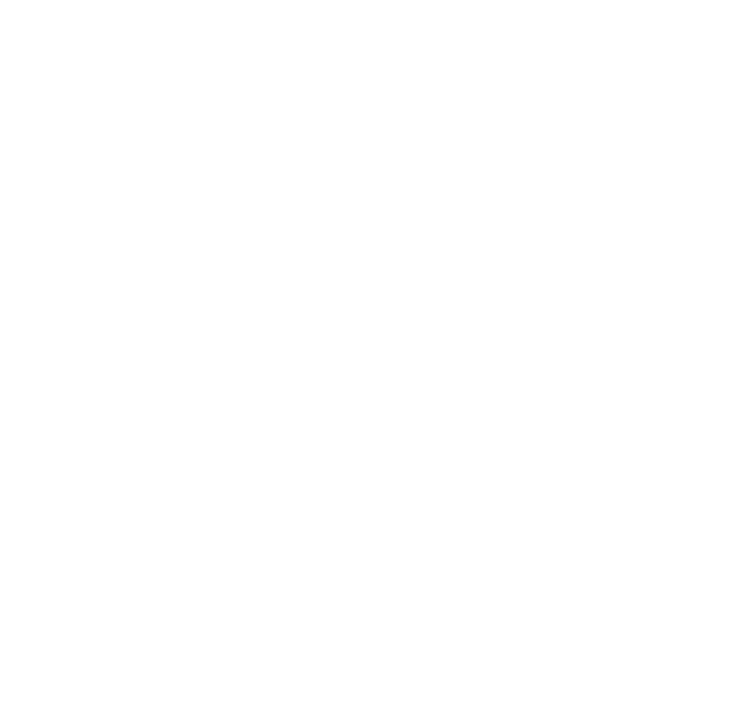
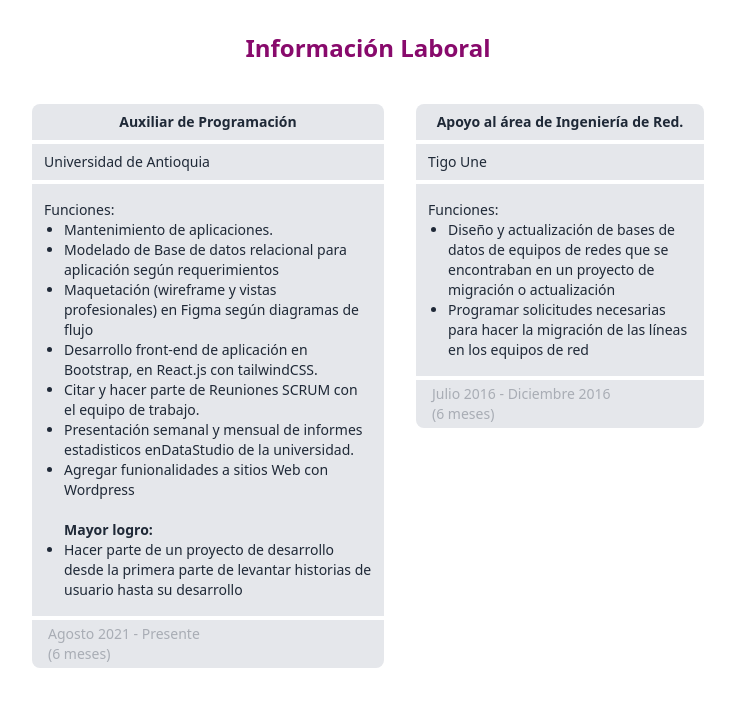
Before and after one commit to vanessatocasuche/cv-starter-2022-1, a React (Create React App) app: page /informacionlaboral in a window 1280 px wide. Before the commit this address had no page. Shown: the top 706 px of the page, without its empty margins (272-1007 px from the left). Built offline with nearby package versions, Linux system fonts and the light colour scheme.

Commit message:
Pagina de Info laboral e interses
La pagina de intereses cambia de nombre

```diff
--- a/src/App.jsx
+++ b/src/App.jsx
@@ -3,13 +3,17 @@
 import Index from 'pages/Index';
 import Informacionacademica from 'pages/Informacionacademica';
 import Sidebar from 'component/Sidebar';
+import Informacionlaboral from 'pages/Informacionlaboral';
+import Conocimientoseintereses from 'pages/Conocimientoseintereses';
 
 const App = () => (
   <BrowserRouter>
     <Routes>
+      <Route path='/sidebar' element={<Sidebar />} />
       <Route path='/informacionbasica' element={<Index />} />
       <Route path='/informacionacademica' element={<Informacionacademica />} />
-      <Route path='/sidebar' element={<Sidebar />} />
+      <Route path='/informacionlaboral' element={<Informacionlaboral />} />
+      <Route path='/conocimientoseintereses' element={<Conocimientoseintereses />} />
     </Routes>
   </BrowserRouter>
 );
--- /dev/null
+++ b/src/pages/Conocimientoseintereses.jsx
@@ -0,0 +1,37 @@
+import React from 'react';
+
+const Conocimientoseintereses = () => (
+  <main className='mt-8 mr-8 mb-8 ml-8'>
+    <h2 className='text-2xl text-center text-dark-violet font-bold mb-10'>
+      Conocimientos e Intereses
+    </h2>
+    <div className='flex flex-col text-gray-700 rounded-lg bg-gray-100 p-10 w-full mt-3'>
+      <span className='text-2xl font-semibold text-center mb-7'>
+        Conocimientos
+      </span>
+      <span className='text-lg font-light '>
+        <ul className='list-disc ml-5'>
+          <li>Arquitectura limpia y hexagonal.</li>
+          <li>API REST en Angular con Base de datos SQL utilizando Docker</li>
+          <li>Herramienta Travis para compilar y hacer pruebas de aplicaciones en tiempo real.</li>
+          <li>Testeo de aplicaciones a través de Sonarcloud</li>
+          <li>Aplicaciones en Angular, SpringBoot, React.js con TailwindCSS y Bootstrap</li>
+          <li>Diseño desde cero de Bases de Datos con modelo EntidadRelación.</li>
+          <li>Bases de datos SQL, MYSQL con docker</li>
+          <li>Conocimientos en patrones de diseño como SOLID, GRASP y GoF, y en anti patrones de diseño.</li>
+          <li>POO, en lenguaje Java (lib. javaFX) y C++, con patrones dediseño DAO.</li>
+          <li>Almacenamiento en Git, flujo con GitFlow.</li>
+          <li>Configuración y mantenimiento se servidor Apache.</li>
+          <li>Instalación y configuración de Firewall</li>
+          <li>Planeación y seguimiento de proyectos mediante la metodología SCRUM.</li>
+        </ul>
+      </span>
+      <span className='text-2xl font-semibold text-center mb-7'><br/>Intereses</span>
+      <span className='text-lg font-light '>Me encanta el aprendizaje continuo, es por ello que elegí ser Ingeniera de Sistemas en lo que me interesa el desarrollo de aplicaciones desde el lado de Back-end porque me supone a diario nuevos retos, desde el lado de front-end soy muy buena porque soy muy pulida en las entregas. El trabajo en equipo es mi fuerte ya que soy proactiva, me gusta compartir, enseñar y aprender de los demás.
+      </span>
+    </div>
+  </main>
+
+);
+
+export default Conocimientoseintereses;
--- a/src/pages/Informacionlaboral.jsx
+++ b/src/pages/Informacionlaboral.jsx
@@ -0,0 +1,56 @@
+import React from 'react';
+
+const Informacionlaboral = () => (
+  <main className='mt-8 mr-8 mb-8 ml-8'>
+    <h2 className='text-2xl text-center text-dark-violet font-bold mb-10'>Información Laboral</h2>
+    <div className='flex flex-wrap text-gray-800 justify-center'>
+      <div className='flex flex-col w-96 text-sm px-4 pb-6' >
+        <div className='mb-1 bg-gray-200 rounded-t-lg py-2 px-2 text-center font-bold a '>
+          <span>Auxiliar de Programación</span>
+        </div>
+        <div className='mb-1 bg-gray-200 py-2 px-3 '>
+          <span>Universidad de Antioquia</span>
+        </div>
+        <div className='mb-1 h-auto bg-gray-200 py-4 px-3 '>
+          <span>Funciones:</span>
+          <ul className='list-disc ml-5'>
+            <li>Mantenimiento de aplicaciones.</li>
+            <li>Modelado de Base de datos relacional para aplicación según requerimientos</li>
+            <li>Maquetación (wireframe y vistas profesionales) en Figma según diagramas de flujo</li>
+            <li>Desarrollo front-end de aplicación en Bootstrap, en React.js con tailwindCSS.</li>
+            <li>Citar y hacer parte de Reuniones SCRUM con el equipo de trabajo.</li>
+            <li>Presentación semanal y mensual de informes estadisticos enDataStudio de la universidad.</li>
+            <li>Agregar funionalidades a sitios Web con Wordpress</li>
+            <span className='font-bold'><br/>Mayor logro: </span>
+            <li>Hacer parte de un proyecto de desarrollo desde la primera parte de levantar historias de usuario hasta su desarrollo</li>
+          </ul>
+        </div>
+        <div className=' bg-gray-200 py-1 px-4 rounded-b-lg text-gray-800/30'>
+          <span >Agosto 2021 - Presente <br/>(6 meses)</span>
+        </div>
+      </div>
+      <div className='flex flex-col w-80 text-sm px-4 pb-6' >
+        <div className='mb-1 bg-gray-200 rounded-t-lg py-2 px-2 text-center font-bold a '>
+          <span>Apoyo al área de Ingeniería de Red.</span>
+        </div>
+        <div className='mb-1 bg-gray-200 py-2 px-3 '>
+          <span>Tigo Une</span>
+        </div>
+        <div className='mb-1 h-auto bg-gray-200 py-4 px-3 '>
+          <span>Funciones:</span>
+          <ul className='list-disc ml-5'>
+            <li>Diseño y actualización de bases de datos de equipos de redes que se encontraban en un proyecto de migración o actualización</li>
+            <li>Programar solicitudes necesarias para hacer la migración de las líneas en los equipos de red</li>
+          </ul>
+        </div>
+        <div className=' bg-gray-200 py-1 px-4 rounded-b-lg text-gray-800/30'>
+          <span >Julio 2016 - Diciembre 2016 <br/>(6 meses)</span>
+        </div>
+      </div>
+    </div>
+  </main>
+
+
+);
+
+export default Informacionlaboral;
```
Also changed, not shown: src/pages/Destrezasyhabilidades.jsx (deleted).
